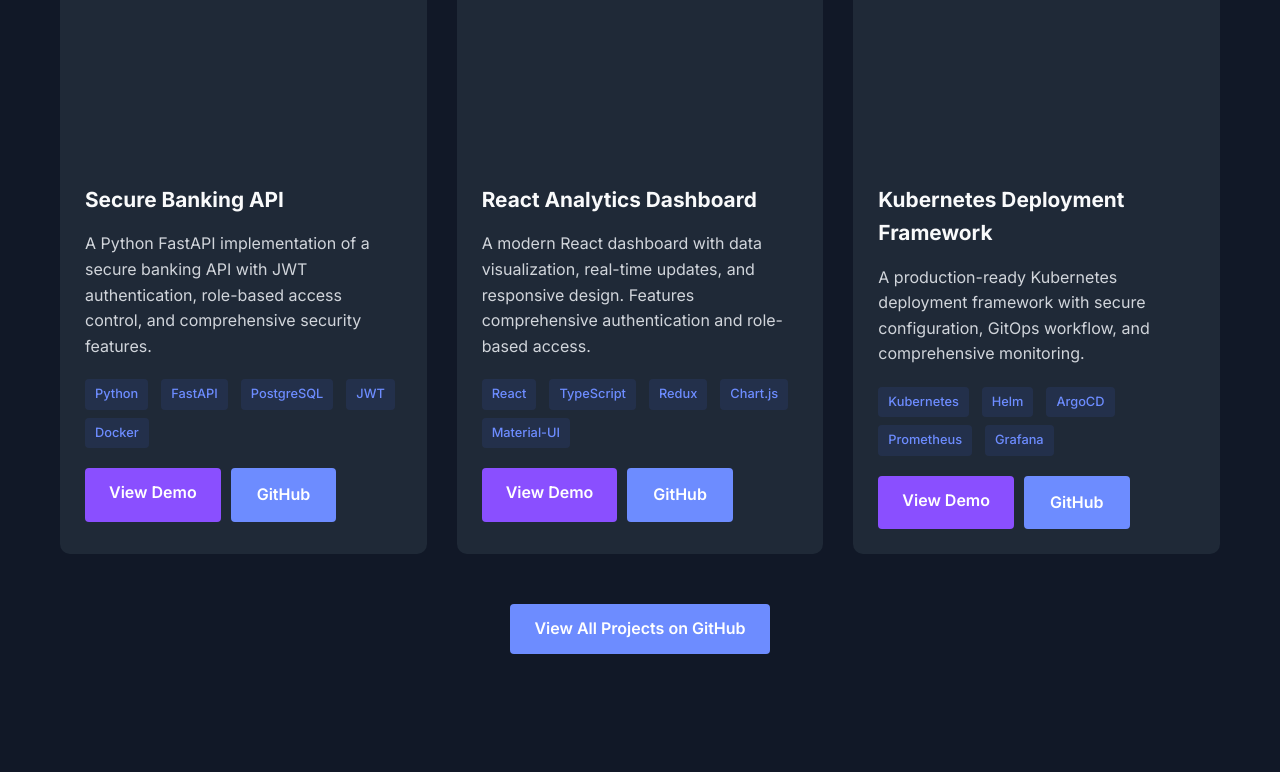
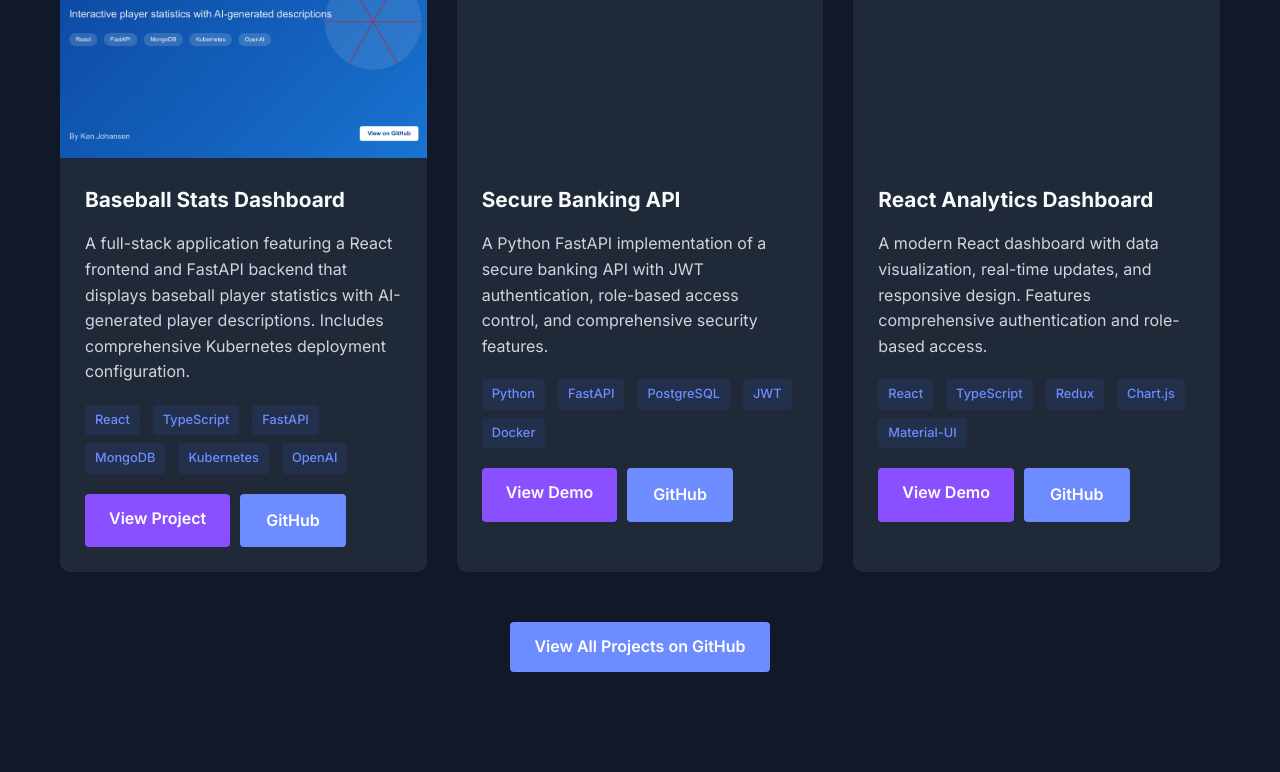
Before and after one commit to kenjohansen/kenjohansen.github.io, a plain HTML site: page index.html in a window 1280 px wide. Shown: the part 6082-6854 px from the top of the page. Drawn offline with Linux system fonts and the light colour scheme.

Commit message:
Update Baseball Stats Dashboard project with professional banner

```diff
--- a/index.html
+++ b/index.html
@@ -717,6 +717,27 @@
             <div class="projects-grid">
                 <div class="project-card">
                     <div class="project-image">
+                        <img src="images/bsd-banner.jpg" alt="Baseball Stats Dashboard">
+                    </div>
+                    <div class="project-content">
+                        <h3>Baseball Stats Dashboard</h3>
+                        <p>A full-stack application featuring a React frontend and FastAPI backend that displays baseball player statistics with AI-generated player descriptions. Includes comprehensive Kubernetes deployment configuration.</p>
+                        <div class="project-tags">
+                            <span>React</span>
+                            <span>TypeScript</span>
+                            <span>FastAPI</span>
+                            <span>MongoDB</span>
+                            <span>Kubernetes</span>
+                            <span>OpenAI</span>
+                        </div>
+                        <div class="project-links">
+                            <a href="https://github.com/kenjohansen/baseball-stats-dashboard" class="btn-secondary">View Project</a>
+                            <a href="https://github.com/kenjohansen/baseball-stats-dashboard" class="btn-outline">GitHub</a>
+                        </div>
+                    </div>
+                </div>
+                <div class="project-card">
+                    <div class="project-image">
                         <img src="images/project-1.jpg" alt="Secure Banking API">
                     </div>
                     <div class="project-content">
@@ -748,26 +769,6 @@
                             <span>Redux</span>
                             <span>Chart.js</span>
                             <span>Material-UI</span>
-                        </div>
-                        <div class="project-links">
-                            <a href="#" class="btn-secondary">View Demo</a>
-                            <a href="https://github.com/kenjohansen" class="btn-outline">GitHub</a>
-                        </div>
-                    </div>
-                </div>
-                <div class="project-card">
-                    <div class="project-image">
-                        <img src="images/project-3.jpg" alt="Kubernetes Deployment">
-                    </div>
-                    <div class="project-content">
-                        <h3>Kubernetes Deployment Framework</h3>
-                        <p>A production-ready Kubernetes deployment framework with secure configuration, GitOps workflow, and comprehensive monitoring.</p>
-                        <div class="project-tags">
-                            <span>Kubernetes</span>
-                            <span>Helm</span>
-                            <span>ArgoCD</span>
-                            <span>Prometheus</span>
-                            <span>Grafana</span>
                         </div>
                         <div class="project-links">
                             <a href="#" class="btn-secondary">View Demo</a>
```
Also changed, not shown: images/bsd-banner.jpg (added).
